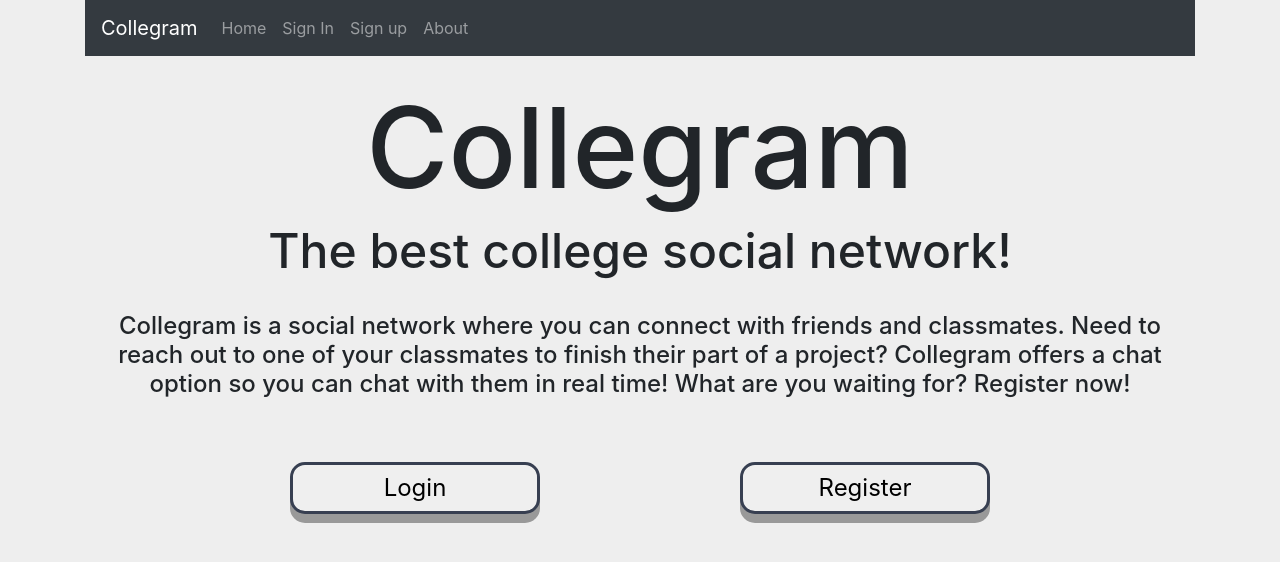
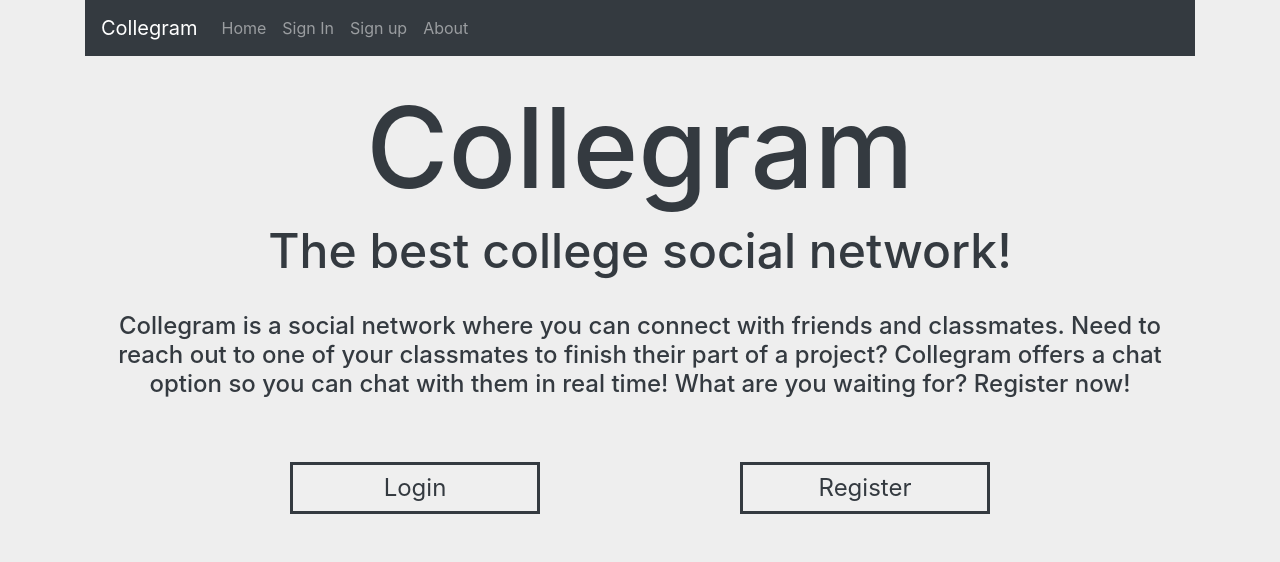
Before and after one commit to davinhster/collegram, a React (Create React App) app: page / in a window 1280 px wide. Shown: the top 562 px of the page. Built offline with nearby package versions, Linux system fonts and the light colour scheme.

Commit message:
Fixed landing page, added an about page

```diff
--- a/src/components/navbar.jsx
+++ b/src/components/navbar.jsx
@@ -19,7 +19,7 @@ export default class Navbar extends Component {
           <Link to="/signup" className="nav-link">Sign up</Link>
           </li>
           <li className="navbar-item">
-          <Link to="/signup" className="nav-link">About</Link>
+          <Link to="/about" className="nav-link">About</Link>
           </li>
         </ul>
         </div>
--- a/src/components/pages/landing.css
+++ b/src/components/pages/landing.css
@@ -1,12 +1,15 @@
 .landingHeader{
+    color: #343a40;
     font-size: 7rem;
 }
 
 .landingSubheader{
+    color: #343a40;
     font-size: 3rem;
 }
 
 .landingDescription{
+    color: #343a40;
     font-size: 1.5rem;
 }
 
@@ -20,50 +23,22 @@
     display:inline-block;
 }
 
-.registerBtn{
-    border: solid #373F51;
+.button{
+    border: solid #343a40;
+    color: #343a40;
     margin-top: 5%;
-    border-radius: 15px;
+    border-radius: 0px;
     padding-left: 15px;
     padding-right: 15px;
     padding-top: 5px;
     padding-bottom: 5px;
     font-size: 1.5rem;
-    box-shadow: 0 9px #999;
     width: 250px;
+    transition-duration: 0.4s;
 }
 
-.registerBtn:hover {
-    background-color: #212529;
-    color: #f8f9fa;
+.button:hover {
+    background-color: #343a40;
+    color: #EEE;
+    box-shadow: 0 12px 16px 0 rgba(0,0,0,0.24),0 17px 50px 0 rgba(0,0,0,0.19);
 }
-
-.registerBtn:active {
-    background-color: #212529;
-    box-shadow: 0 5px #666;
-    transform: translateY(4px);
-}
-
-.loginBtn{
-    border: solid #373F51;
-    margin-top: 5%;
-    border-radius: 15px;
-    padding-left: 15px;
-    padding-right: 15px;
-    padding-top: 5px;
-    padding-bottom: 5px;
-    font-size: 1.5rem;
-    box-shadow: 0 9px #999;
-    width: 250px;
-}
-
-.loginBtn:hover {
-    background-color: #212529;
-    color: #f8f9fa;
-}
-
-.loginBtn:active {
-    background-color: #212529;
-    box-shadow: 0 5px #666;
-    transform: translateY(4px);
-}
--- a/src/components/pages/landing.jsx
+++ b/src/components/pages/landing.jsx
@@ -12,11 +12,11 @@ function Landing(){
                 <div className="divider"/>
                 <h3 className="landingDescription"> Collegram is a social network where you can connect with friends and classmates. Need to reach out to one of your classmates to finish their part of a project? Collegram offers a chat option so you can chat with them in real time! What are you waiting for? Register now! </h3>
                 <Link to="/signin">
-                    <button className="loginBtn"> Login </button>
+                    <button className="button"> Login </button>
                 </Link>
                 <div className="divider"/>
                 <Link to="/signup">
-                    <button className="registerBtn"> Register </button>
+                    <button className="button"> Register </button>
                 </Link>
             </div>
         </section>
```
Also changed, not shown: src/components/pages/about.css (added, +17 -0 lines), src/components/pages/about.jsx (added, +19 -0 lines).
